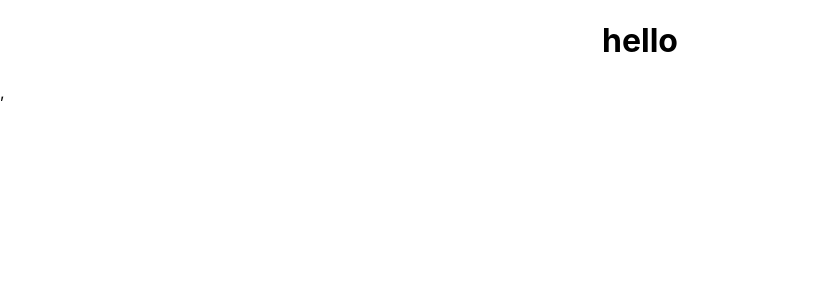
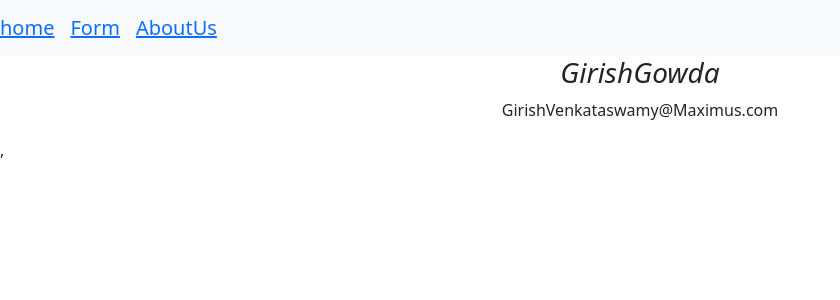
Before and after one commit to 142299/ReduxStore-POC, a React (Create React App) app in the folder redux_poc/: page /about in a window 1280 px wide. Shown: the top 300 px of the page, without its empty margins (0-840 px from the left). Built offline with nearby package versions, Linux system fonts and the light colour scheme.

Commit message:
addded routing functionality

```diff
--- a/redux_poc/package.json
+++ b/redux_poc/package.json
@@ -3,16 +3,20 @@
   "version": "0.1.0",
   "private": true,
   "dependencies": {
+    "@perpk/json-xform": "^1.2.0",
     "@testing-library/jest-dom": "^5.16.5",
     "@testing-library/react": "^13.3.0",
     "@testing-library/user-event": "^13.5.0",
+    "bootstrap": "^5.2.0",
     "react": "^18.2.0",
+    "react-bootstrap": "^1.4.0",
     "react-dom": "^18.2.0",
     "react-redux": "^8.0.2",
     "react-scripts": "5.0.1",
     "redux": "^4.2.0",
     "store": "^2.0.12",
-    "web-vitals": "^2.1.4"
+    "web-vitals": "^2.1.4",
+    "react-router-dom": "^5.2.0"
   },
   "scripts": {
     "start": "react-scripts start",
--- a/redux_poc/src/App.js
+++ b/redux_poc/src/App.js
@@ -1,9 +1,22 @@
 import "./App.css";
+import Form from "./Components/Form";
+import PageNotFound from "./Components/PageNotFound";
+import AboutUs from "./Components/AboutUs";
+import PrivateRoute from "./Components/PrivateRoutes";
+import Home from "./Components/Home";
+import { BrowserRouter as Router, Route, Switch } from "react-router-dom";
 
 function App() {
   return (
     <div className="App">
-      <h1>hello</h1>
+      <Router>
+        <Switch>
+          <PrivateRoute path="/" component={Home} exact />
+          <PrivateRoute path="/form" component={Form} />
+          <PrivateRoute path="/about" component={AboutUs} />
+          <Route path="/*" component={PageNotFound} />
+        </Switch>
+      </Router>
     </div>
   );
 }
--- /dev/null
+++ b/redux_poc/src/Components/AboutUs.js
@@ -0,0 +1,13 @@
+import React from "react";
+
+function AboutUs() {
+  return (
+    <div>
+      <h3>
+        <i>GirishGowda</i>
+      </h3>
+      <p>GirishVenkataswamy@Maximus.com</p>
+    </div>
+  );
+}
+export default AboutUs;
--- a/redux_poc/src/Components/Actions/ActionConstants.js
+++ b/redux_poc/src/Components/Actions/ActionConstants.js
@@ -1 +1,4 @@
-const BUY_CAKE = "BUY_CAKE";
+export const ActionConstants = () => ({
+  BUY_CAKE: "BUY_CAKE",
+});
+export default Object.freeze(ActionConstants());
--- /dev/null
+++ b/redux_poc/src/Components/Form.js
@@ -0,0 +1,10 @@
+import React from "react";
+
+function Form() {
+  return (
+    <div>
+      <h3>this is the Form Page</h3>
+    </div>
+  );
+}
+export default Form;
--- /dev/null
+++ b/redux_poc/src/Components/Home.js
@@ -0,0 +1,10 @@
+import React from "react";
+
+function Home() {
+  return (
+    <div>
+      <h3>this is the Home Page</h3>
+    </div>
+  );
+}
+export default Home;
--- /dev/null
+++ b/redux_poc/src/Components/NavBar.js
@@ -0,0 +1,19 @@
+import React from 'react';
+import 'bootstrap/dist/css/bootstrap.min.css';
+import {Link} from 'react-router-dom';
+import { Nav, Navbar } from'react-bootstrap';
+
+function NavBar(){
+    return(
+
+<Navbar bg="light" variant="light">
+                <Nav className="mr-auto">
+                    <Navbar.Brand><Link to="/">home</Link></Navbar.Brand>
+                    <Navbar.Brand><Link to="/form">Form</Link></Navbar.Brand>
+                    <Navbar.Brand><Link to="/about">AboutUs</Link></Navbar.Brand>
+                </Nav>
+            </Navbar>
+
+    )
+}
+export default NavBar;
--- /dev/null
+++ b/redux_poc/src/Components/PageNotFound.js
@@ -0,0 +1,11 @@
+import React from "react";
+
+function PageNotFound() {
+  return (
+    <div>
+      <h3>404 page not found</h3>
+      <p>We are sorry but the page you are looking for does not exist.</p>
+    </div>
+  );
+}
+export default PageNotFound;
--- /dev/null
+++ b/redux_poc/src/Components/PrivateRoutes.js
@@ -0,0 +1,23 @@
+import React from "react";
+import { Route, Redirect } from "react-router-dom";
+import NavBar from "./NavBar";
+
+const PrivateRoutes = (props) => {
+  let { isAuth, component: Component } = props;
+  isAuth = true;
+  return (
+    <div>
+      <NavBar />
+      <Route
+        render={(props) =>
+          isAuth ? (
+            <Component {...props} />
+          ) : (
+            <Redirect to={{ pathname: "/" }} />
+          )
+        }
+      />
+    </div>
+  );
+};
+export default PrivateRoutes;
--- a/redux_poc/src/Components/Reducer/Reducer.js
+++ b/redux_poc/src/Components/Reducer/Reducer.js
@@ -1,8 +1,7 @@
 import { combineReducers } from "redux";
-import dataFromReducer from "./CakeReducer";
-// import React from "react";
+import CakeReducer from "./CakeReducer";
 
 const rootReducer = combineReducers({
-  noOfCakes: dataFromReducer,
+  noOfCakes: CakeReducer,
 });
 export default rootReducer;
--- a/redux_poc/src/index.js
+++ b/redux_poc/src/index.js
@@ -6,7 +6,7 @@ import reportWebVitals from "./reportWebVitals";
 import { Provider } from "react-redux";
 import store from "./Components/Store/Store";
 
-const root = ReactDOM.createRoot(document.getElementById('root'));
+const root = ReactDOM.createRoot(document.getElementById("root"));
 
 root.render(
   <React.StrictMode>
--- a/redux_poc/src/reportWebVitals.js
+++ b/redux_poc/src/reportWebVitals.js
@@ -1,6 +1,6 @@
-const reportWebVitals = onPerfEntry => {
+const reportWebVitals = (onPerfEntry) => {
   if (onPerfEntry && onPerfEntry instanceof Function) {
-    import('web-vitals').then(({ getCLS, getFID, getFCP, getLCP, getTTFB }) => {
+    import("web-vitals").then(({ getCLS, getFID, getFCP, getLCP, getTTFB }) => {
       getCLS(onPerfEntry);
       getFID(onPerfEntry);
       getFCP(onPerfEntry);
```
Also changed, not shown: 1 other file (tests, documents, lock files or other folders).
